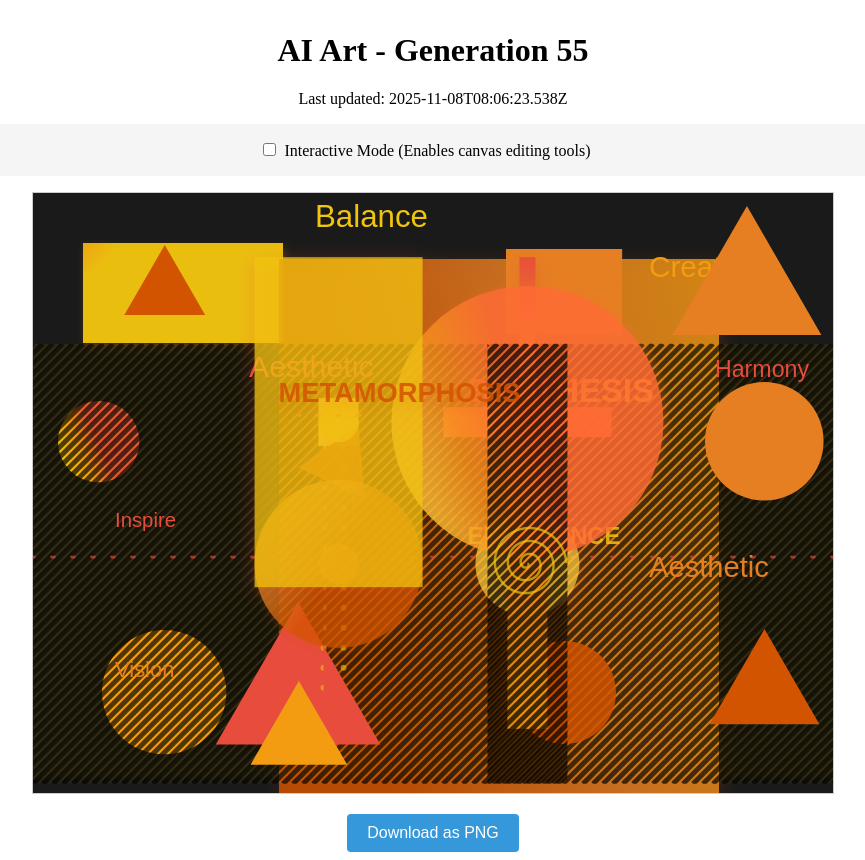
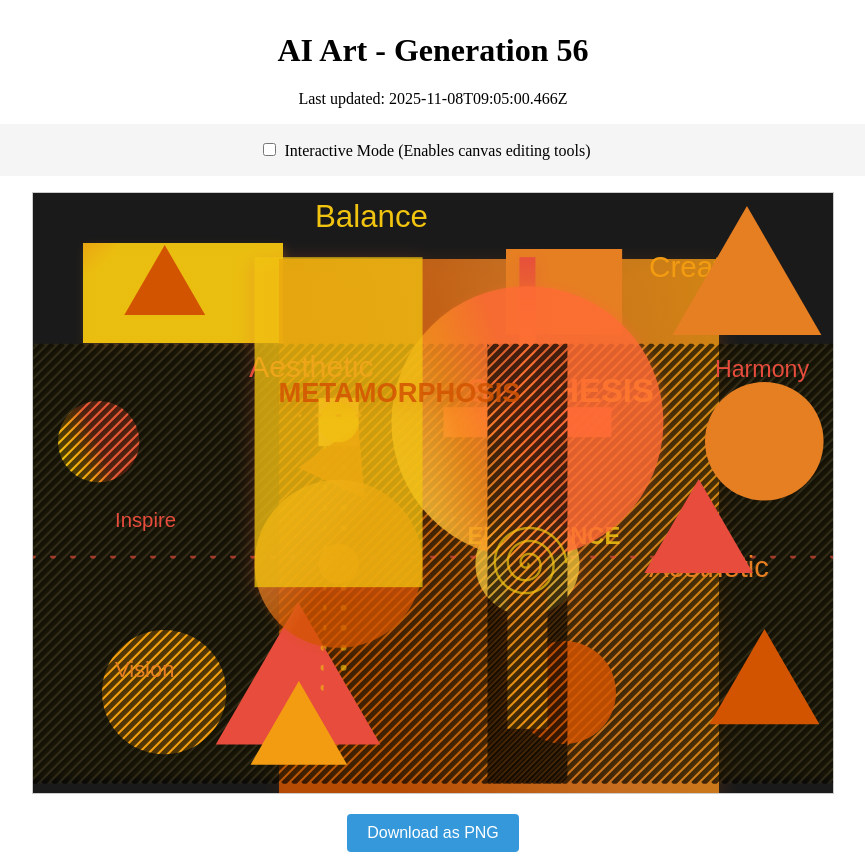
Before and after one commit to mcclowes/ai-art, a React (Vite) app: page / in a window 1280 px wide. Shown: the whole page, without its empty margins (207-1072 px from the left). Built offline with nearby package versions, Linux system fonts and the light colour scheme.

Commit message:
Improve artwork - Generation 56

```diff
--- a/src/artwork-state.ts
+++ b/src/artwork-state.ts
@@ -747,9 +747,17 @@ export const artworkState: ArtworkState = {
       },
       "opacity": 0.8648171463347332,
       "id": "gradient_text_1762589183538"
+    },
+    {
+      "type": "triangle",
+      "x": 665.7033822293434,
+      "y": 348.70338222934345,
+      "size": 62.703382229343454,
+      "fillStyle": "#e74c3c",
+      "id": "triangle_1762592700466"
     }
   ],
-  "generation": 55,
-  "lastUpdated": "2025-11-08T08:06:23.538Z",
+  "generation": 56,
+  "lastUpdated": "2025-11-08T09:05:00.466Z",
   "cycleStarted": "2025-11-06T02:35:49.500Z"
 };
```
